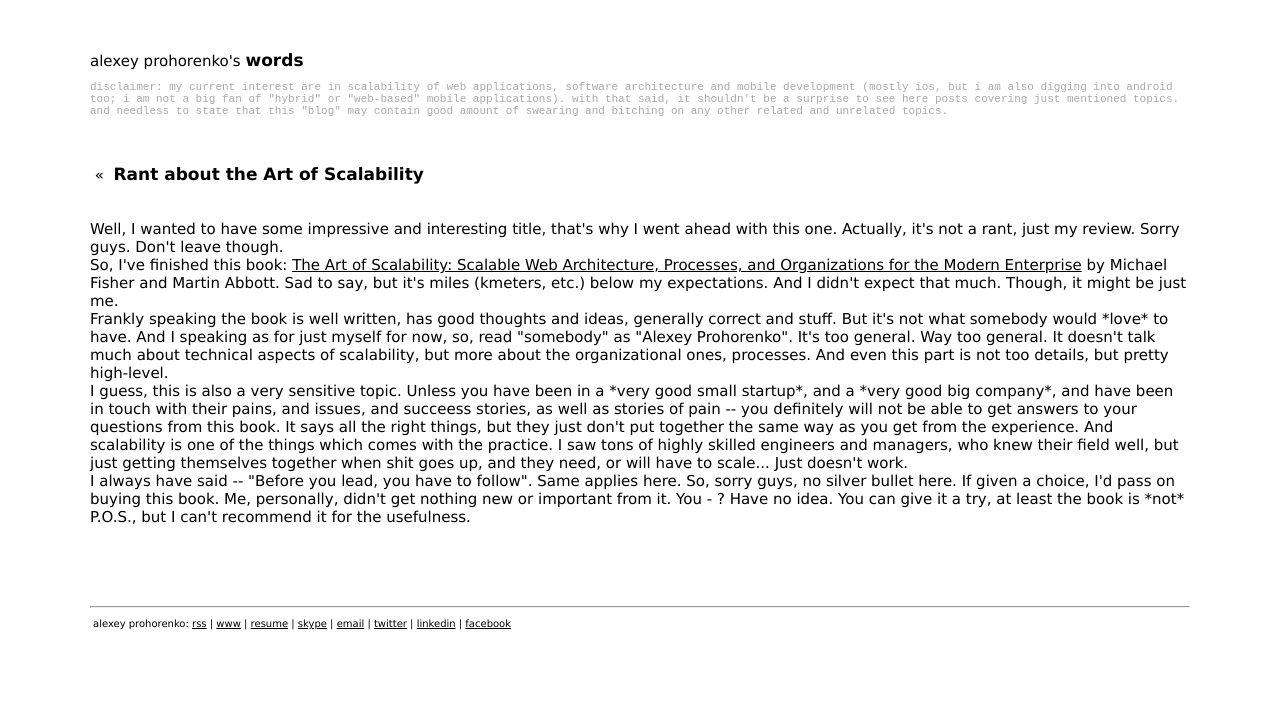
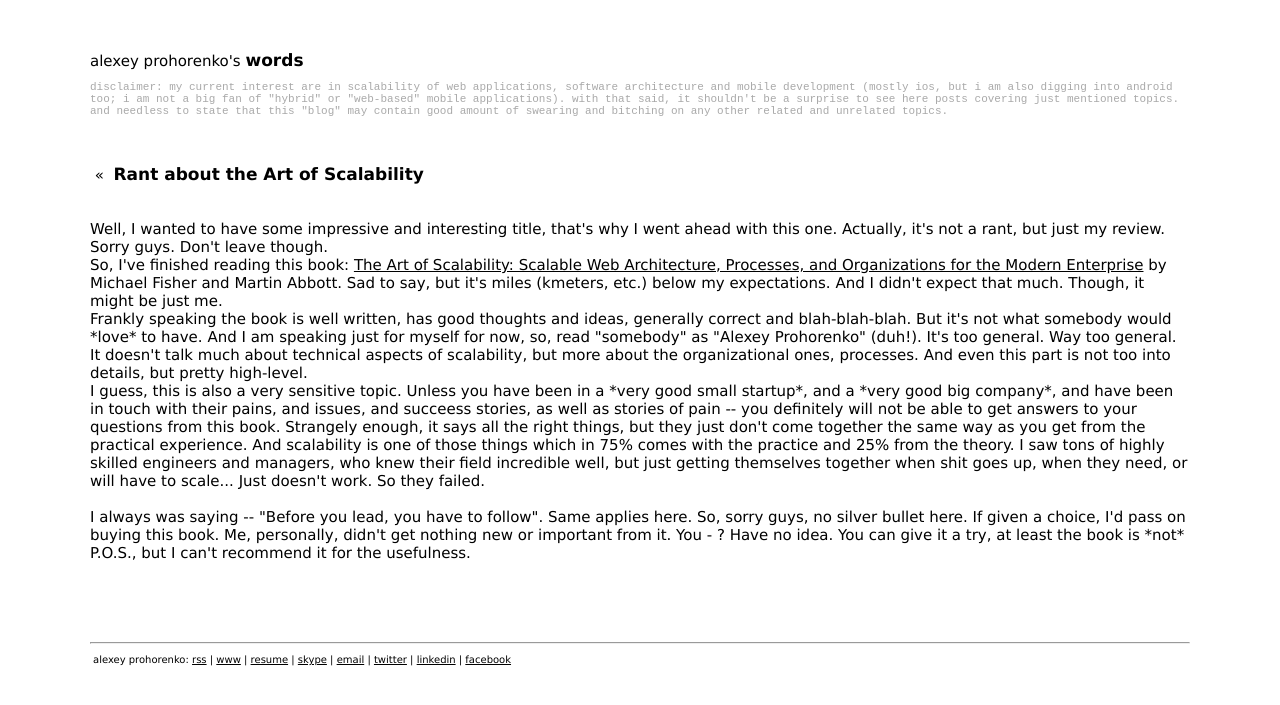
Before and after one commit to alexeypro/alexeypro.github.com, a Jekyll site: the page built from _posts/2012-04-23-rant-about-the-art-of-scalability.html, in a window 1280 px wide. Shown: the top 705 px of the page. Built offline with Jekyll 4.4.1, drawn with Linux system fonts in a browser that asks for light colours.

Commit message:
correcting

```diff
--- a/_posts/2012-04-23-rant-about-the-art-of-scalability.html
+++ b/_posts/2012-04-23-rant-about-the-art-of-scalability.html
@@ -2,13 +2,13 @@
 layout: post
 title: Rant about the Art of Scalability
 ---
-Well, I wanted to have some impressive and interesting title, that's why I went ahead with this one. Actually, it's not a rant, just my review. Sorry guys. Don't leave though.
+Well, I wanted to have some impressive and interesting title, that's why I went ahead with this one. Actually, it's not a rant, but just my review. Sorry guys. Don't leave though.
 <br/>
-So, I've finished this book: <a href="http://www.amazon.com/gp/product/B002ZY5FE0/ref=as_li_ss_tl?ie=UTF8&tag=alexprohshome-20&linkCode=as2&camp=1789&creative=390957&creativeASIN=B002ZY5FE0">The Art of Scalability: Scalable Web Architecture, Processes, and Organizations for the Modern Enterprise</a> by Michael Fisher and Martin Abbott. Sad to say, but it's miles (kmeters, etc.) below my expectations. And I didn't expect that much. Though, it might be just me.
+So, I've finished reading this book: <a href="http://www.amazon.com/gp/product/B002ZY5FE0/ref=as_li_ss_tl?ie=UTF8&tag=alexprohshome-20&linkCode=as2&camp=1789&creative=390957&creativeASIN=B002ZY5FE0">The Art of Scalability: Scalable Web Architecture, Processes, and Organizations for the Modern Enterprise</a> by Michael Fisher and Martin Abbott. Sad to say, but it's miles (kmeters, etc.) below my expectations. And I didn't expect that much. Though, it might be just me.
 <br/>
-Frankly speaking the book is well written, has good thoughts and ideas, generally correct and stuff. But it's not what somebody would *love* to have. And I speaking as for just myself for now, so, read "somebody" as "Alexey Prohorenko". It's too general. Way too general. It doesn't talk much about technical aspects of scalability, but more about the organizational ones, processes. And even this part is not too details, but pretty high-level.
+Frankly speaking the book is well written, has good thoughts and ideas, generally correct and blah-blah-blah. But it's not what somebody would *love* to have. And I am speaking just for myself for now, so, read "somebody" as "Alexey Prohorenko" (duh!). It's too general. Way too general. It doesn't talk much about technical aspects of scalability, but more about the organizational ones, processes. And even this part is not too into details, but pretty high-level.
 <br/>
-I guess, this is also a very sensitive topic. Unless you have been in a *very good small startup*, and a *very good big company*, and have been in touch with their pains, and issues, and succeess stories, as well as stories of pain -- you definitely will not be able to get answers to your questions from this book. It says all the right things, but they just don't put together the same way as you get from the experience. And scalability is one of the things which comes with the practice. I saw tons of highly skilled engineers and managers, who knew their field well, but just getting themselves together when shit goes up, and they need, or will have to scale... Just doesn't work.
+I guess, this is also a very sensitive topic. Unless you have been in a *very good small startup*, and a *very good big company*, and have been in touch with their pains, and issues, and succeess stories, as well as stories of pain -- you definitely will not be able to get answers to your questions from this book. Strangely enough, it says all the right things, but they just don't come together the same way as you get from the practical experience. And scalability is one of those things which in 75% comes with the practice and 25% from the theory. I saw tons of highly skilled engineers and managers, who knew their field incredible well, but just getting themselves together when shit goes up, when they need, or will have to scale... Just doesn't work. So they failed.
+<br/><br/>
+I always was saying -- "Before you lead, you have to follow". Same applies here. So, sorry guys, no silver bullet here. If given a choice, I'd pass on buying this book. Me, personally, didn't get nothing new or important from it. You - ? Have no idea. You can give it a try, at least the book is *not* P.O.S., but I can't recommend it for the usefulness.
 <br/>
-I always have said -- "Before you lead, you have to follow". Same applies here. So, sorry guys, no silver bullet here. If given a choice, I'd pass on buying this book. Me, personally, didn't get nothing new or important from it. You - ? Have no idea. You can give it a try, at least the book is *not* P.O.S., but I can't recommend it for the usefulness.
-<br/>
```
